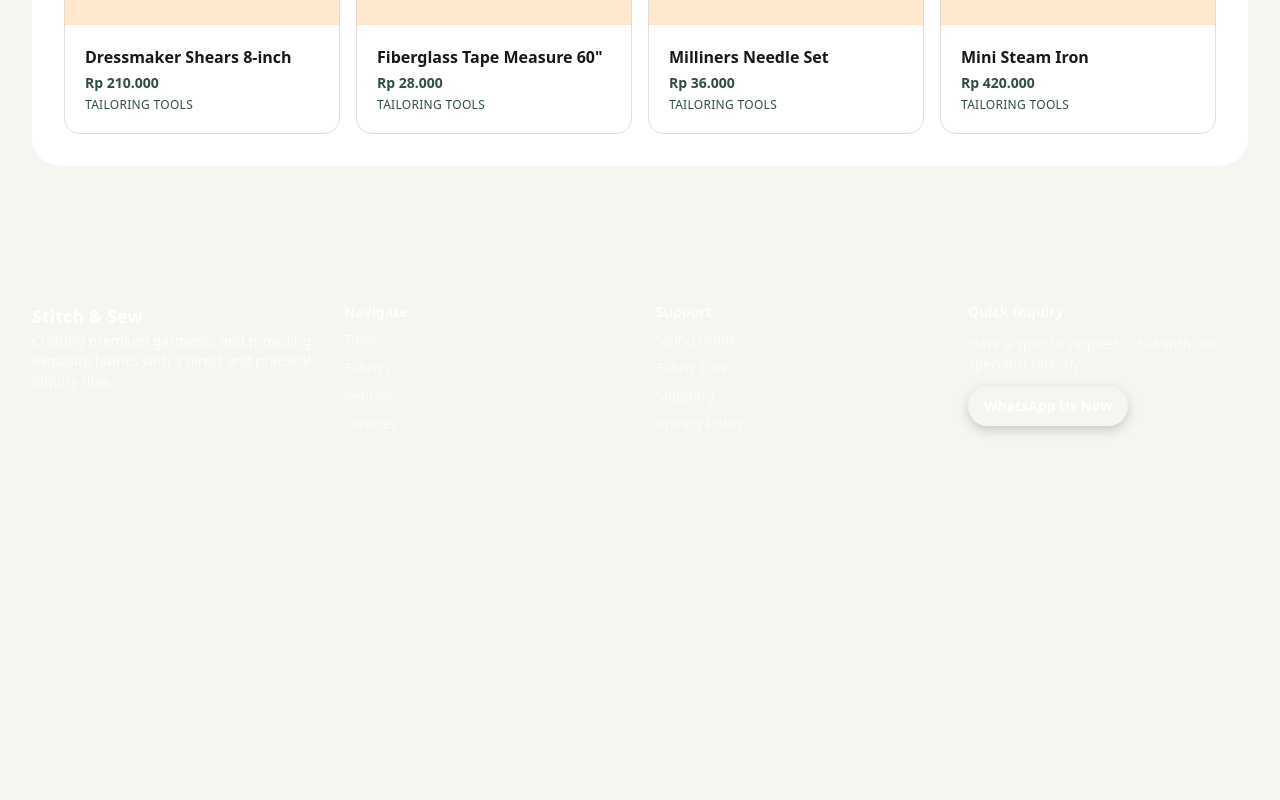
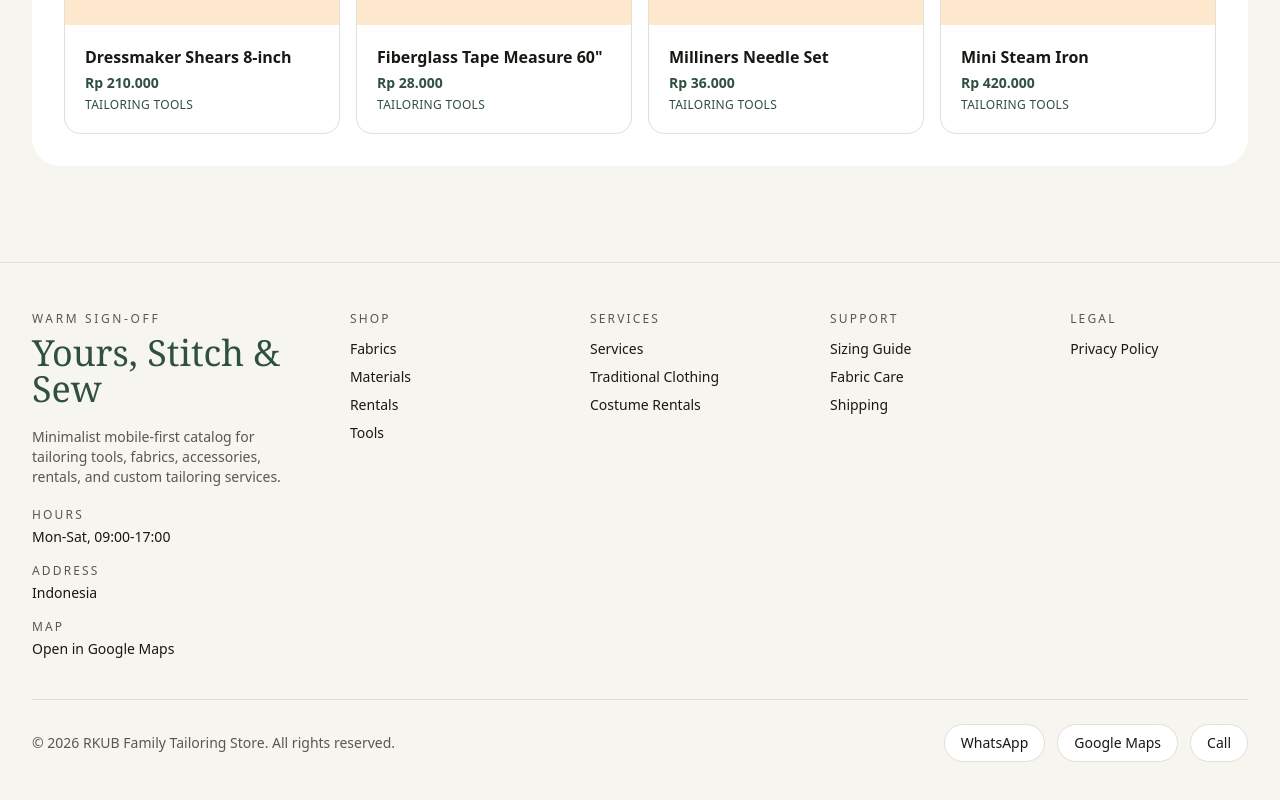
Before and after one commit to dwi-heryanto/rkub-web, a Next.js app: page / in a window 1280 px wide. Shown: the part 3827-4627 px from the top of the page. Before the commit the page ends 4301 px from the top, so only its background shows below. Built offline with nearby package versions, Linux system fonts and the light colour scheme; no server answers.

Commit message:
feat: redesign footer

```diff
--- a/src/components/footer.tsx
+++ b/src/components/footer.tsx
@@ -1,53 +1,122 @@
 import Link from "next/link";
-import { WhatsAppButton } from "@/components/whatsapp-button";
+
+import { getHomepageContent, getSiteSettings } from "@/lib/cms";
 import { createWhatsAppUrl } from "@/lib/whatsapp";
 
-export function Footer() {
-  const waUrl = createWhatsAppUrl("Hello, I have a question and would like to chat.");
+type FooterSettings = Awaited<ReturnType<typeof getSiteSettings>> & {
+  hours?: string;
+  mapUrl?: string;
+};
+
+const internalColumns = [
+  {
+    title: "Shop",
+    links: [
+      { href: "/catalog?tab=fabric", label: "Fabrics" },
+      { href: "/catalog?tab=materials", label: "Materials" },
+      { href: "/catalog?tab=rental", label: "Rentals" },
+      { href: "/catalog?tab=tools", label: "Tools" },
+    ],
+  },
+  {
+    title: "Services",
+    links: [
+      { href: "/services", label: "Services" },
+      { href: "/catalog?tab=traditional", label: "Traditional Clothing" },
+      { href: "/catalog?tab=rental", label: "Costume Rentals" },
+    ],
+  },
+  {
+    title: "Support",
+    links: [
+      { href: "/support/sizing-guide", label: "Sizing Guide" },
+      { href: "/support/fabric-care", label: "Fabric Care" },
+      { href: "/support/shipping", label: "Shipping" },
+    ],
+  },
+  {
+    title: "Legal",
+    links: [{ href: "/support/privacy-policy", label: "Privacy Policy" }],
+  },
+];
+
+export async function Footer() {
+  const [settings, homepage] = await Promise.all([getSiteSettings(), getHomepageContent()]);
+  const footerSettings = settings as FooterSettings;
+  const waUrl = createWhatsAppUrl("Hello, I have a question and would like to chat.", settings.whatsappNumber);
+  const mapUrl = footerSettings.mapUrl?.trim() || homepage.map.placeUrl?.trim() || "https://maps.app.goo.gl/qj3HXKyooLFZd2Hq8";
+  const hours = footerSettings.hours?.trim() || "Mon-Sat, 09:00-17:00";
+  const socialLinks = [
+    { href: waUrl, label: "WhatsApp" },
+    { href: mapUrl, label: "Google Maps" },
+    { href: `tel:${settings.phone.replace(/[^\d+]/g, "")}`, label: "Call" },
+  ];
 
   return (
-    <footer className="bg-[var(--color-deep-teal)] text-white">
-      <div className="mx-auto grid w-full max-w-7xl gap-8 px-4 py-10 sm:px-6 lg:grid-cols-4 lg:px-8">
-        <div className="space-y-3">
-          <Link href="/" className="text-lg font-bold">
-            Stitch & Sew
-          </Link>
-          <p className="text-sm text-white/80">
-            Crafting premium garments and providing exquisite fabrics with a direct and practical inquiry flow.
-          </p>
+    <footer className="border-t border-[var(--color-rule)] bg-[var(--color-paper)] text-[var(--color-ink)]">
+      <div className="mx-auto w-full max-w-7xl px-4 py-12 sm:px-6 lg:px-8">
+        <div className="grid gap-10 lg:grid-cols-[1.25fr_0.9fr_0.9fr_0.9fr_0.8fr]">
+          <div className="space-y-5">
+            <div className="space-y-2">
+              <p className="text-xs uppercase tracking-[0.22em] text-[var(--color-ink-2)]">Warm sign-off</p>
+              <p className="font-display text-3xl leading-none text-[var(--color-accent)] sm:text-4xl">Yours, Stitch &amp; Sew</p>
             </div>
+            <p className="max-w-md text-sm text-[var(--color-ink-2)]">{settings.description}</p>
 
-        <div className="space-y-2 text-sm">
-          <p className="font-semibold text-white/90">Navigate</p>
-          <div className="flex flex-col gap-2 text-white/70">
-            <Link href="/catalog?tab=tools">Tools</Link>
-            <Link href="/catalog?tab=fabric">Fabrics</Link>
-            <Link href="/catalog?tab=rental">Rentals</Link>
-            <Link href="/services">Services</Link>
+            <div className="space-y-4 text-sm">
+              <div>
+                <p className="text-xs uppercase tracking-[0.18em] text-[var(--color-ink-2)]">Hours</p>
+                <p className="mt-1 font-medium text-[var(--color-ink)]">{hours}</p>
+              </div>
+              <div>
+                <p className="text-xs uppercase tracking-[0.18em] text-[var(--color-ink-2)]">Address</p>
+                <p className="mt-1 font-medium text-[var(--color-ink)]">{settings.address}</p>
+              </div>
+              <div>
+                <p className="text-xs uppercase tracking-[0.18em] text-[var(--color-ink-2)]">Map</p>
+                <a
+                  href={mapUrl}
+                  target="_blank"
+                  rel="noreferrer"
+                  className="mt-1 inline-flex font-medium text-[var(--color-accent)] transition-colors hover:text-[var(--color-focus)]"
+                >
+                  Open in Google Maps
+                </a>
+              </div>
             </div>
           </div>
 
-        <div className="space-y-2 text-sm">
-          <p className="font-semibold text-white/90">Support</p>
-          <div className="flex flex-col gap-2 text-white/70">
-            <Link href="/support/sizing-guide">Sizing Guide</Link>
-            <Link href="/support/fabric-care">Fabric Care</Link>
-            <Link href="/support/shipping">Shipping</Link>
-            <Link href="/support/privacy-policy">Privacy Policy</Link>
+          {internalColumns.map((column) => (
+            <div key={column.title} className="space-y-3 text-sm">
+              <p className="text-xs uppercase tracking-[0.18em] text-[var(--color-ink-2)]">{column.title}</p>
+              <div className="flex flex-col gap-2 text-[var(--color-ink)]">
+                {column.links.map((link) => (
+                  <Link key={link.href} href={link.href} className="transition-colors hover:text-[var(--color-accent)]">
+                    {link.label}
+                  </Link>
+                ))}
               </div>
             </div>
+          ))}
+        </div>
 
-        <div className="space-y-3 text-sm">
-          <p className="font-semibold text-white/90">Quick Inquiry</p>
-          <p className="text-white/70">Have a specific request? Chat with our specialist directly.</p>
-          <WhatsAppButton
-            url={waUrl}
-            location="footer_quick_inquiry"
-            variant="inverse"
-            className="px-4 py-2 font-semibold shadow-[0_4px_12px_rgba(0,0,0,0.18)]"
+        <div className="mt-10 flex flex-col gap-4 border-t border-[var(--color-rule)] pt-6 sm:flex-row sm:items-center sm:justify-between">
+          <p className="text-sm text-[var(--color-ink-2)]">
+            © {new Date().getFullYear()} {settings.siteName}. All rights reserved.
+          </p>
+          <div className="flex flex-wrap gap-3">
+            {socialLinks.map((link) => (
+              <a
+                key={link.label}
+                href={link.href}
+                target={link.label === "Call" ? undefined : "_blank"}
+                rel={link.label === "Call" ? undefined : "noreferrer"}
+                className="inline-flex items-center rounded-full border border-[var(--color-rule)] bg-[var(--color-paper-2)] px-4 py-2 text-sm font-medium text-[var(--color-ink)] transition-colors hover:border-[var(--color-accent)] hover:text-[var(--color-accent)]"
               >
-            WhatsApp Us Now
-          </WhatsAppButton>
+                {link.label}
+              </a>
+            ))}
+          </div>
         </div>
       </div>
     </footer>
```
Lines whose indentation alone changed are shown as unchanged.
